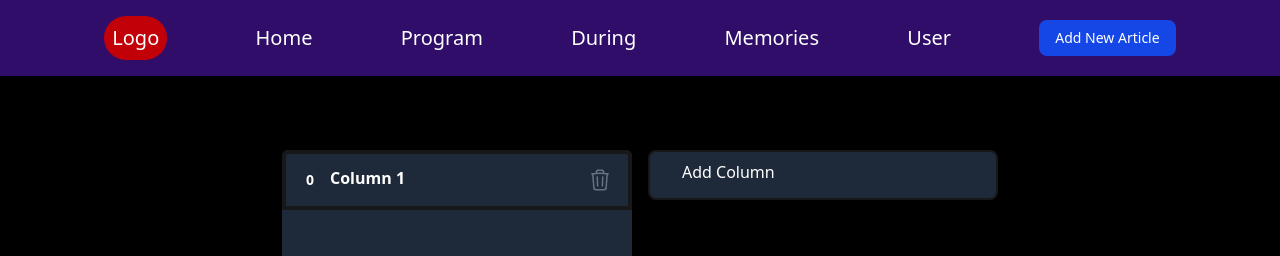
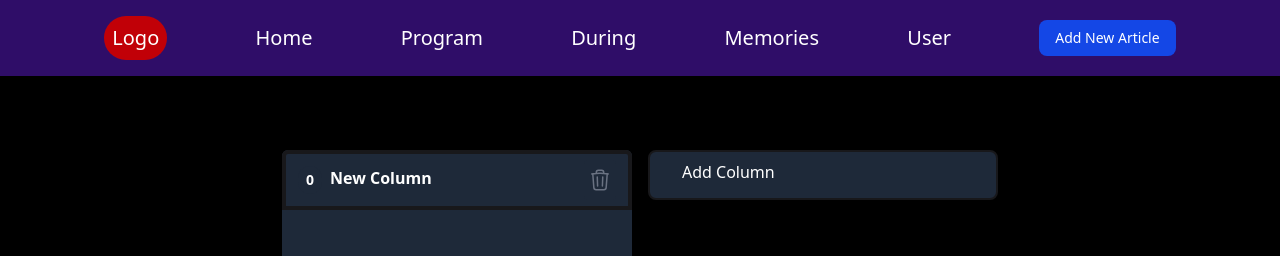
Before and after one commit to EleniCharitou/planner-fe, a React (Vite) app: page /during in a window 1280 px wide. Both pictures are taken after a click on the button "Add Column". Shown: the top 256 px of the page. Built offline with nearby package versions, Linux system fonts and the light colour scheme; some icons are missing.

Commit message:
Change title on column creation & Update the number of tasks of each column

```diff
--- a/src/components/ColumnContainer.tsx
+++ b/src/components/ColumnContainer.tsx
@@ -110,7 +110,7 @@ const ColumnContainer = ({
                      text-sm
                      rounded-full"
           >
-            0
+            {tasks.length}
           </div>
           {!editMode && (
             <div onClick={() => setEditMode(true)} className="cursor-pointer">
--- a/src/components/KanbanBoard.tsx
+++ b/src/components/KanbanBoard.tsx
@@ -35,7 +35,7 @@ const KanbanBoard = () => {
   const createNewColumn = () => {
     const columnToAdd: Column = {
       id: generateId(),
-      title: `Column ${columns.length + 1}`,
+      title: `New Column`,
     };
 
     setColumns([...columns, columnToAdd]);
```
